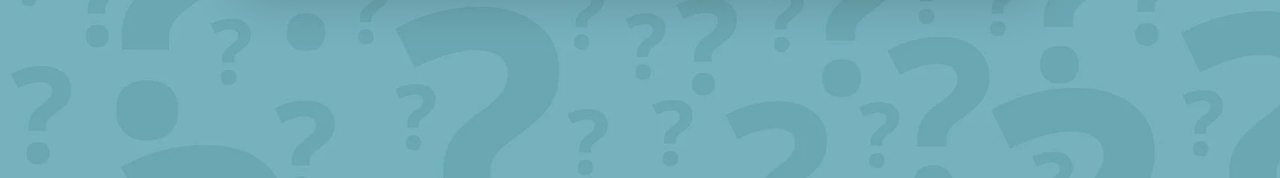
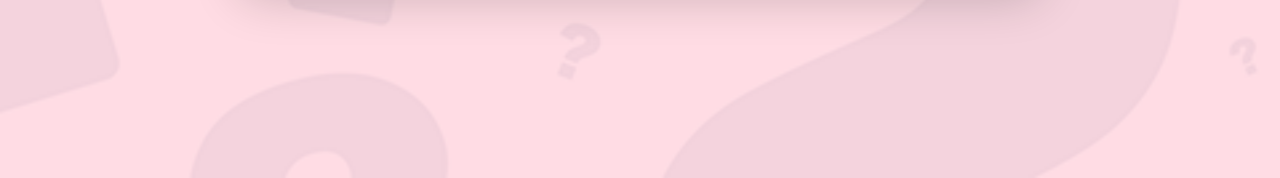
Before and after one commit to aman1784/quiz, a plain HTML site: page index.html in a window 1280 px wide. Shown: the part 622-800 px from the top of the page. Drawn offline with nearby package versions, Linux system fonts and the light colour scheme.

Commit message:
Update style.css

```diff
--- a/style.css
+++ b/style.css
@@ -9,7 +9,7 @@
 body{
     font-family: 'Roboto', sans-serif;
     font-weight: 500;
-    background-image: url("img.webp");
+    background-image: url("img.png");
     background-size: cover;
     display: flex;
     justify-content: center;
```
